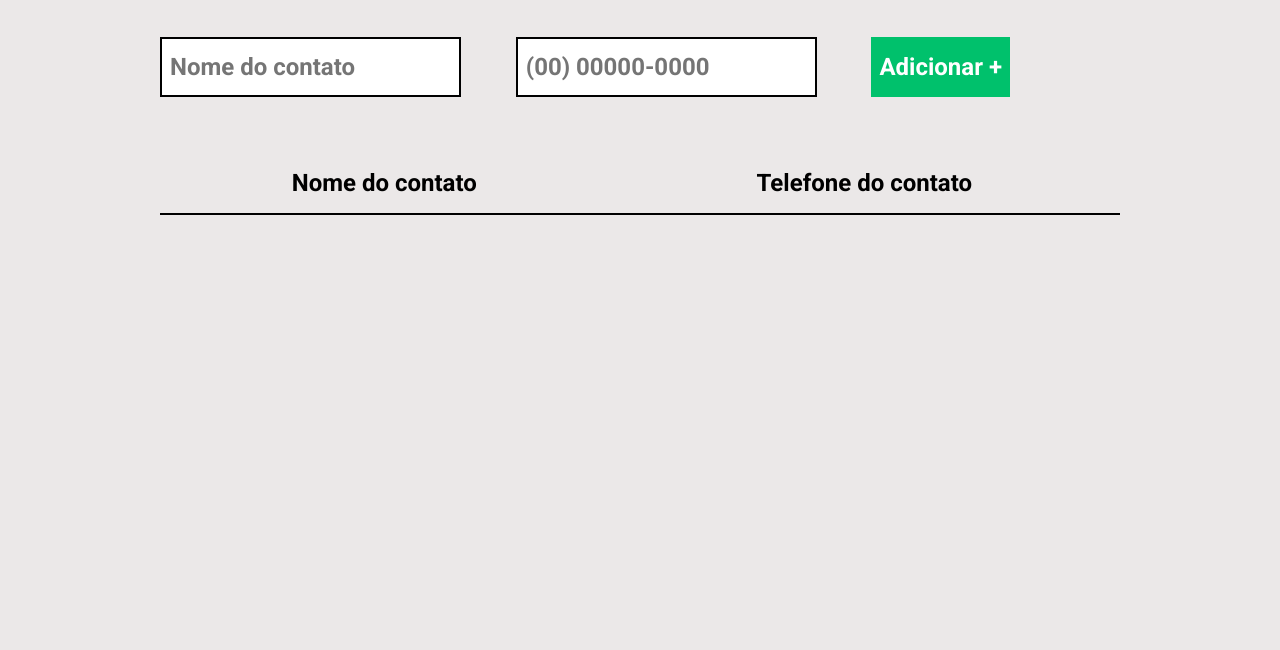
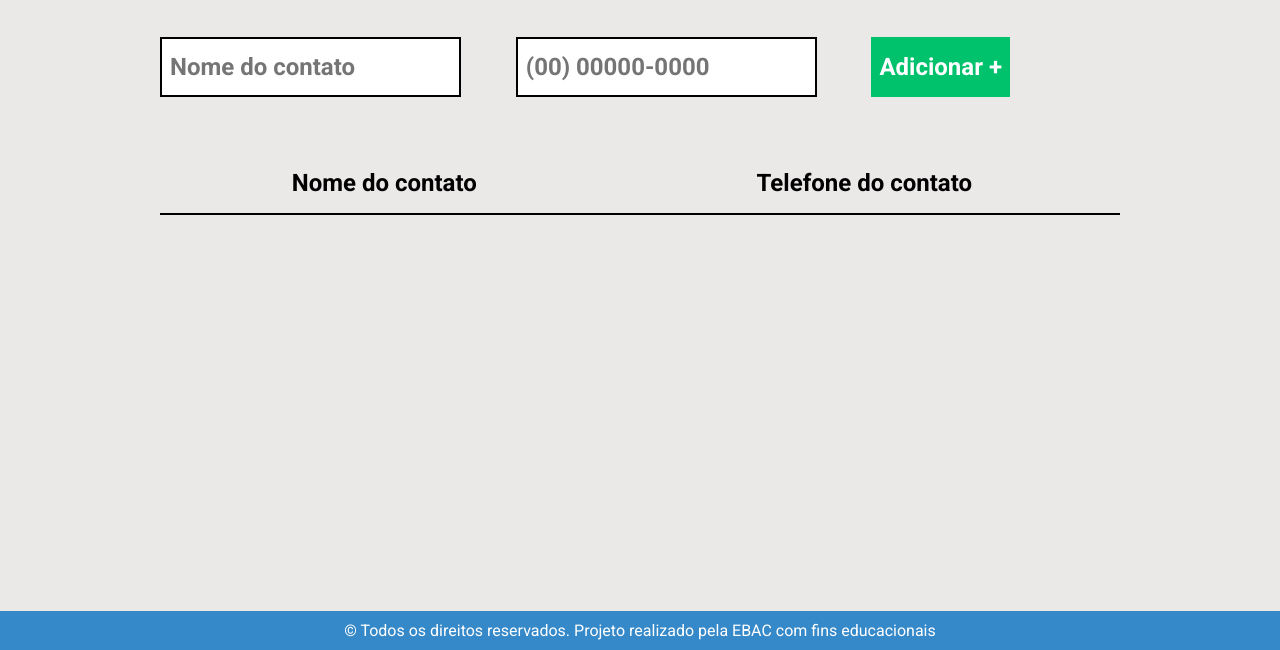
Before and after one commit to P0lonia/ProjetoEBAC2, a plain HTML site: page index.html in a window 1280 px wide. Shown: the part 150-800 px from the top of the page. Drawn offline with Linux system fonts and the light colour scheme.

Commit message:
second commit

```diff
--- a/index.html
+++ b/index.html
@@ -35,4 +35,5 @@
     </div>
     <script src="./main.js"></script>
 </body>
+<footer>&copy; Todos os direitos reservados. Projeto realizado pela EBAC com fins educacionais</footer>
 </html>
--- a/main.css
+++ b/main.css
@@ -85,3 +85,14 @@ table td {
     padding: 16px 0px;
     border-bottom: 1px solid rgba(0,0,0, 0.25);
 }
+
+footer {
+    position: fixed;
+    bottom: 0;
+    width: 100%;
+    background-color: #3689C9;
+    color: #fff;
+    text-align: center;
+    padding: 10px 0;
+    z-index: 1000;
+}
```
